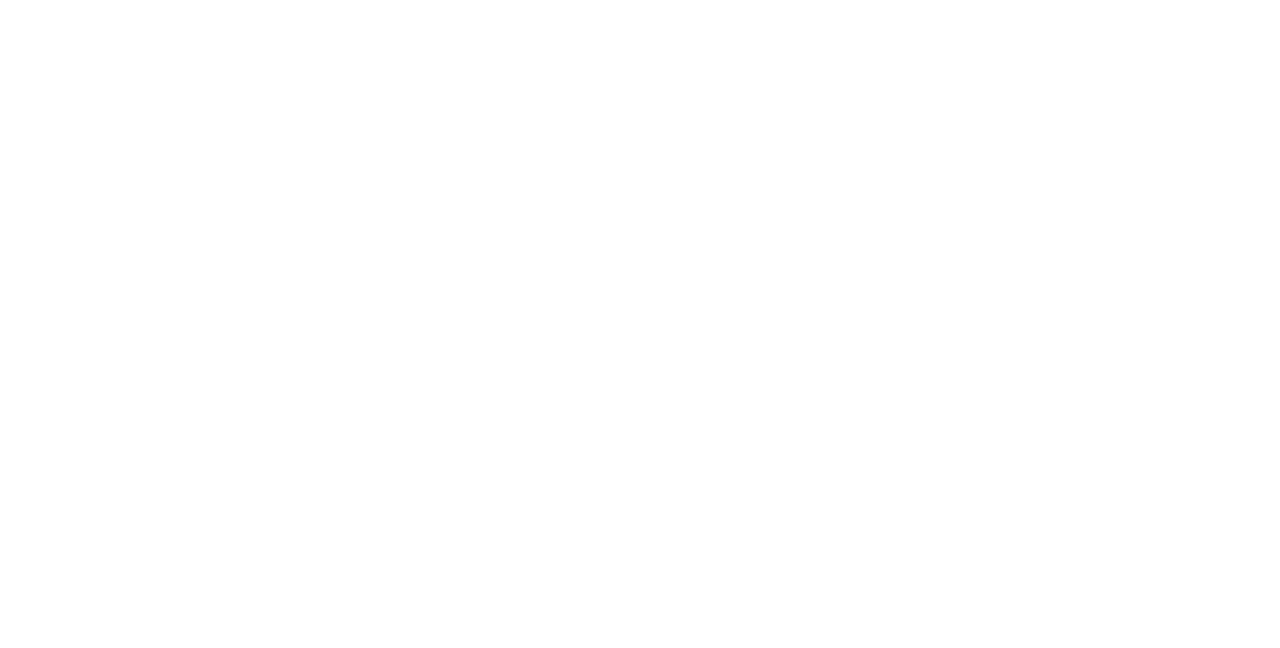
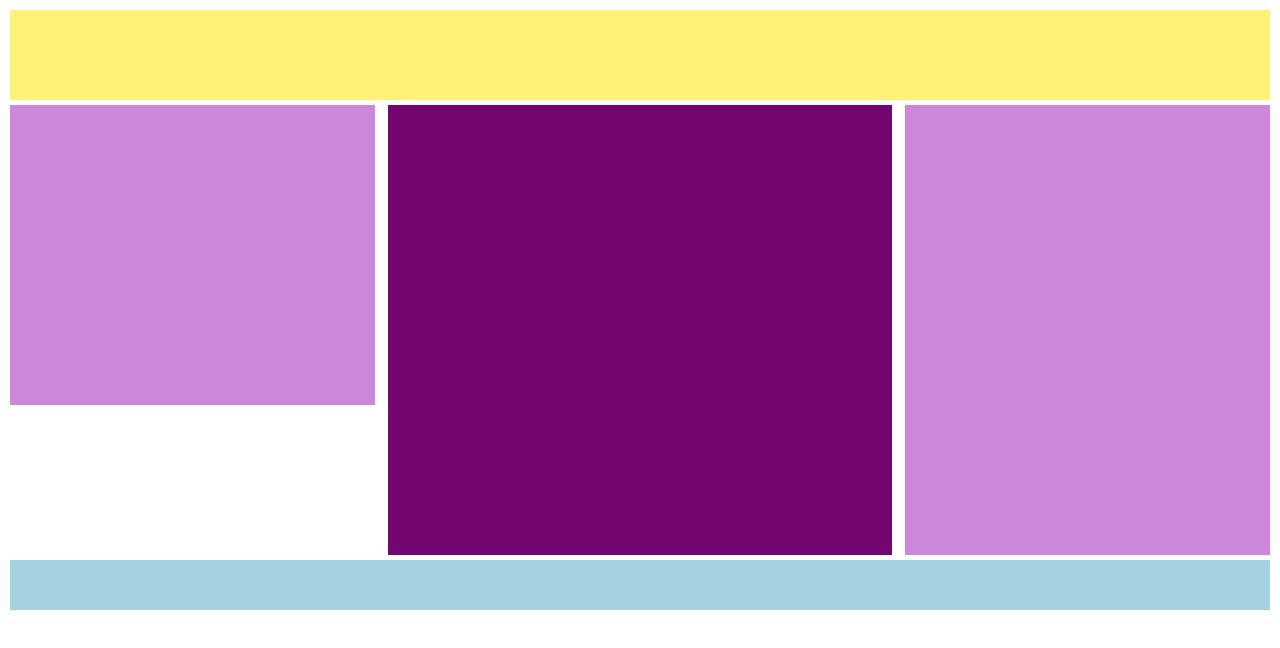
Before and after one commit to 10thDocta/htmlcss-struttura-wp, a plain HTML site: page index.html in a window 1280 px wide. Drawn offline with Linux system fonts and the light colour scheme.

Commit message:
Struttura interna e sezioni

```diff
--- a/css/style.css
+++ b/css/style.css
@@ -3,3 +3,47 @@
   margin: 0;
   padding: 0;
 }
+
+.body-container {
+  margin: 10px;
+}
+
+/* inizio header */
+header {
+  height: 90px;
+  background-color: #FE3A;
+}
+
+/* inizio main */
+.main-container {
+  margin: 5px 0;
+  display: flow-root;
+}
+
+.column-left {
+  float: left;
+  height: 300px;
+  width: 29%;
+  background-color: #CC87DA;
+}
+
+.column-center {
+  float: left;
+  height: 450px;
+  width: 40%;
+  margin: 0 1%;
+  background-color: #730671;
+}
+
+.column-right {
+  float: left;
+  height: 450px;
+  width: 29%;
+  background-color: #CC87DA;
+}
+
+/* inizio footer */
+footer {
+  height: 50px;
+  background-color: #A4D2E1
+}
--- a/index.html
+++ b/index.html
@@ -8,16 +8,36 @@
 </head>
 
 <body>
+  <div class="body-container">
+
 
     <header>
     </header>
 
     <main>
+      <div class="main-container">
+        <aside class="column-left">
+
+        </aside>
+
+        <section class="column-center">
+
+        </section>
+
+        <aside class="column-right">
+          <div class="right-up">
+          </div>
+          <div class="right-down">
+          </div>
+        </aside>
+      </div>
     </main>
 
     <footer>
     </footer>
 
+    <!-- fine body-container -->
+  </div>
 </body>
 
 </html>
```
Lines whose indentation alone changed are shown as unchanged.
